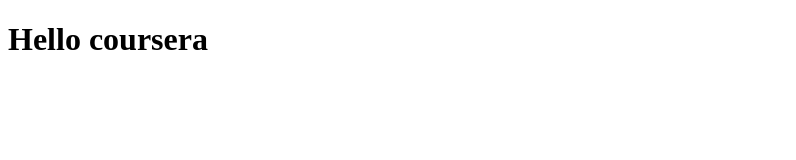
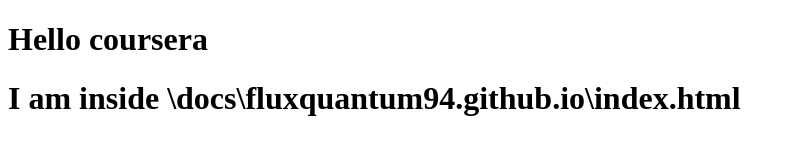
Before and after one commit to fluxquantum94/cousera-test, a plain HTML site: page docs/fluxquantum94.github.io/index.html in a window 1280 px wide. Shown: the whole page, without its empty margins (0-796 px from the left). Drawn offline with Linux system fonts and the light colour scheme.

Commit message:
updating index.html in directory that github pages reads, don't have own ghpage rep

```diff
--- a/docs/fluxquantum94.github.io/index.html
+++ b/docs/fluxquantum94.github.io/index.html
@@ -5,5 +5,6 @@
 </head>
 <body>
 <h1>Hello coursera</h1>
+<h1>I am inside \docs\fluxquantum94.github.io\index.html</h1>
 </body>
 </html>
```
